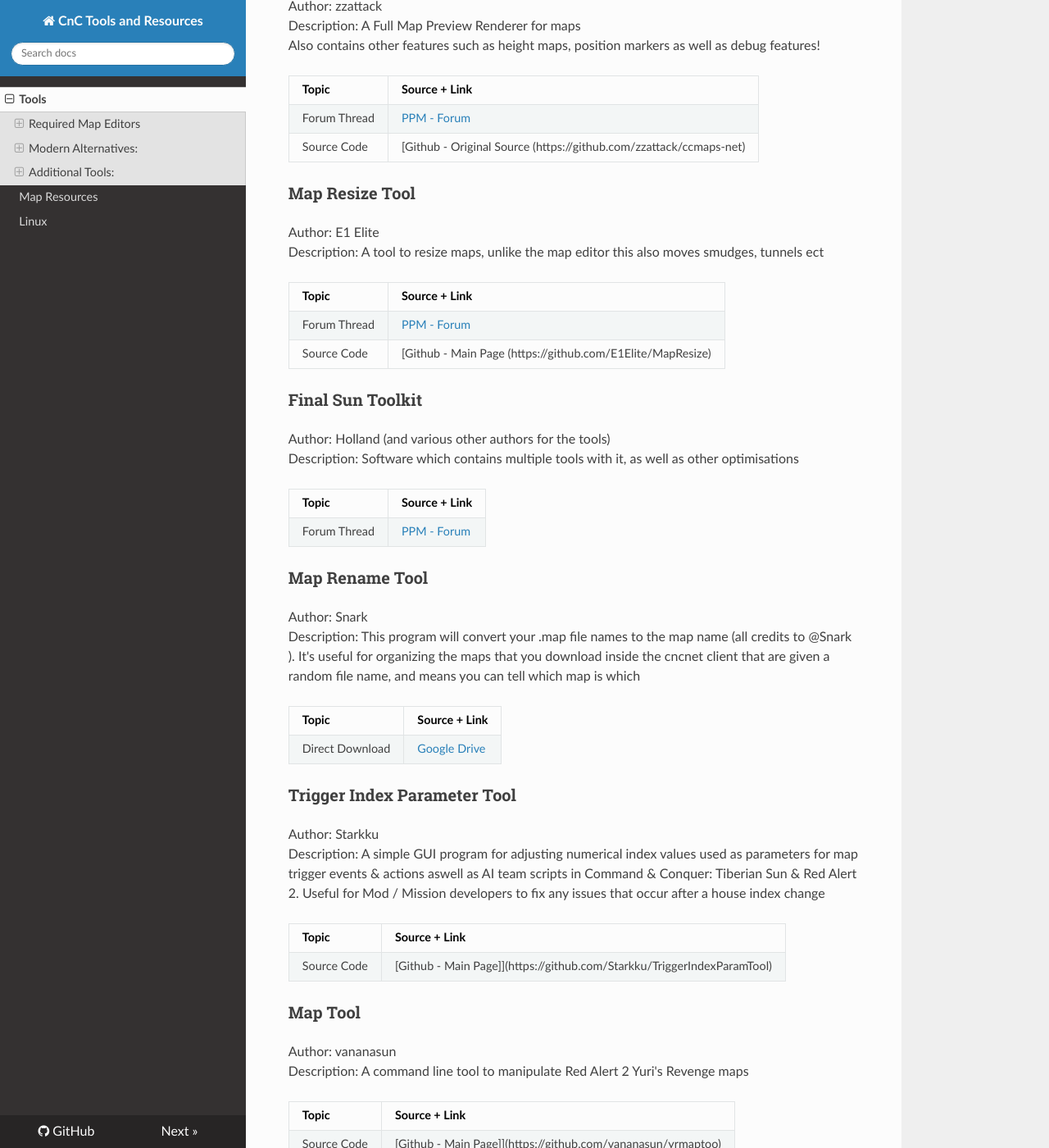
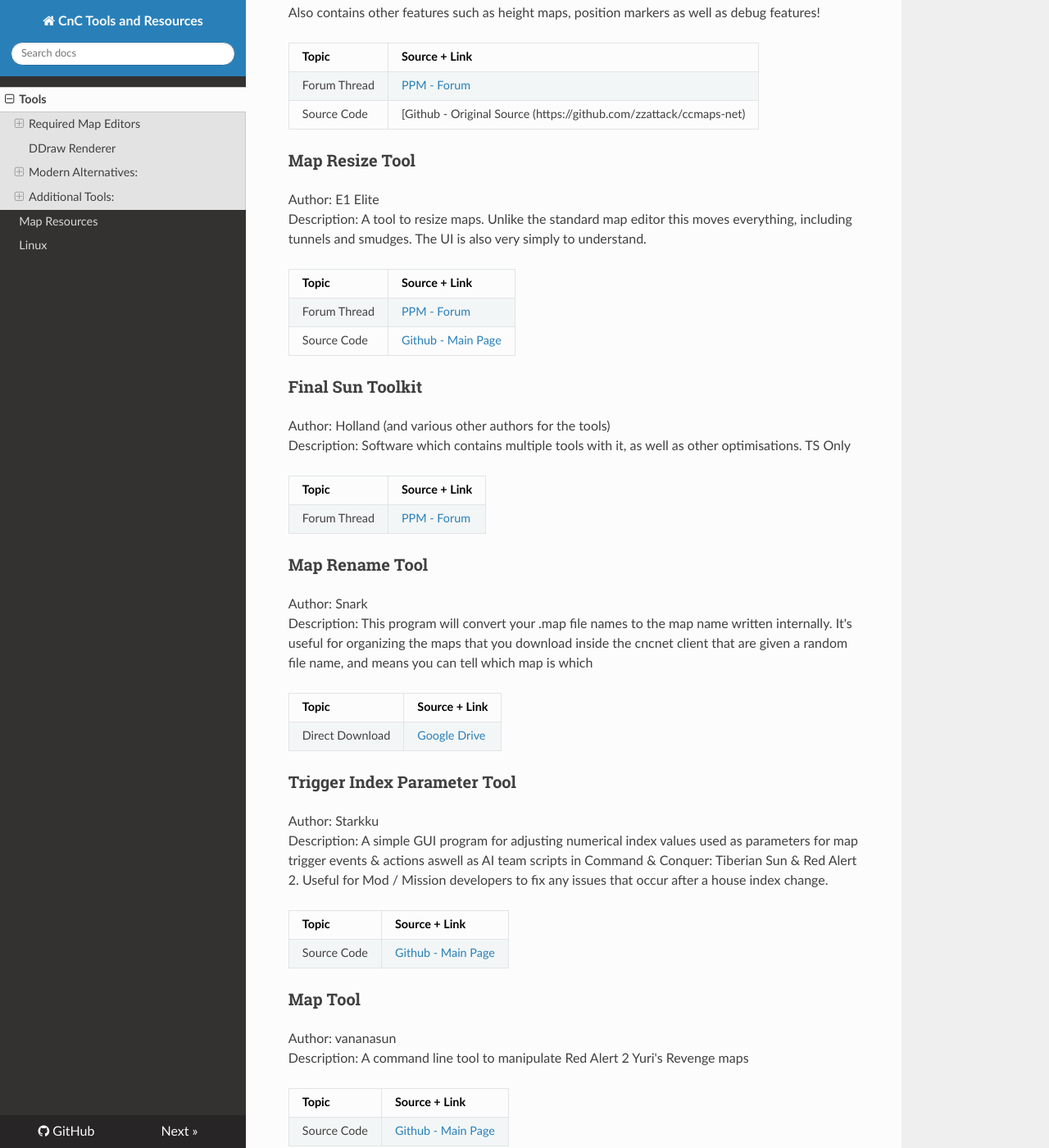
Before and after one commit to CatTanker/cnc_map_tool_guide, an MkDocs documentation site: the page built from docs/tools.md, in a window 1280 px wide and 1400 px high, scrolled down 4344 px. Shown: the whole window at 82% size. Built offline with MkDocs 1.6.1, drawn with Linux system fonts in a browser that asks for light colours; nearby versions of some CDN libraries; some of the changed text lies outside the part shown.

Commit message:
tools proofread

```diff
--- a/docs/tools.md
+++ b/docs/tools.md
@@ -87,7 +84,7 @@
 
 ### Map Conversion Tool <br />
 Author:  Starkku <br />
-Description: A tool which can convert the theatre, tiles, rules and overlay of maps.  <br />
+Description: A tool which can convert the theatre, tiles, rules and overlay of maps based off user-configurable scripts. Essential if you wish to change the theatre of a map.  <br />
 
 | Topic | Source + Link |
 | ------------ | ------------- |
@@ -111,7 +108,7 @@
 ### Wavemaker <br />
 Author: PTapioK <br />
 Description: A brilliant tool which streamlines the production of mission and survival maps <br />
-It allows manipulation of Triggers, Scripts, Taskforces, Teams and Variables on both a single and batch scale <br />
+It allows manipulation of Triggers, Scripts, Taskforces, Teams and Variables on both a single and batch scale through an easy-to-see user interface. <br />
 
 
 | Topic | Source + Link |
@@ -132,16 +129,16 @@
 
 ### Map Resize Tool <br />
 Author: E1 Elite <br />
-Description: A tool to resize maps, unlike the map editor this also moves smudges, tunnels ect <br />
+Description: A tool to resize maps. Unlike the standard map editor this moves everything, including tunnels and smudges. The UI is also very simply to understand. <br />
 
 | Topic | Source + Link |
 | ------------ | ------------- |
 | Forum Thread | [PPM - Forum](https://ppmforums.com/topic55391/mapresize/) |
-| Source Code| [Github - Main Page (https://github.com/E1Elite/MapResize) |
+| Source Code| [Github - Main Page](https://github.com/E1Elite/MapResize) |
 
 ### Final Sun Toolkit <br />
 Author: Holland (and various other authors for the tools) <br />
-Description: Software which contains multiple tools with it, as well as other optimisations <br />
+Description: Software which contains multiple tools with it, as well as other optimisations. TS Only <br />
 
 | Topic | Source + Link |
 | ------------ | ------------- |
@@ -149,7 +146,7 @@
 
 ### Map Rename Tool <br />
 Author: Snark <br />
-Description: This program will convert your .map file names to the map name (all credits to @Snark ). It's useful for organizing the maps that you download inside the cncnet client that are given a random file name, and means you can tell which map is which <br />
+Description: This program will convert your .map file names to the map name written internally. It's useful for organizing the maps that you download inside the cncnet client that are given a random file name, and means you can tell which map is which <br />
 
 | Topic | Source + Link |
 | ------------ | ------------- |
@@ -157,11 +154,11 @@
 
 ### Trigger Index Parameter Tool <br />
 Author: Starkku <br />
-Description: A simple GUI program for adjusting numerical index values used as parameters for map trigger events & actions aswell as AI team scripts in Command & Conquer: Tiberian Sun & Red Alert 2. Useful for Mod / Mission developers to fix any issues that occur after a house index change <br />
+Description: A simple GUI program for adjusting numerical index values used as parameters for map trigger events & actions aswell as AI team scripts in Command & Conquer: Tiberian Sun & Red Alert 2. Useful for Mod / Mission developers to fix any issues that occur after a house index change. <br />
 
 | Topic | Source + Link |
 | ------------ | ------------- |
-| Source Code | [Github - Main Page]](https://github.com/Starkku/TriggerIndexParamTool) |
+| Source Code | [Github - Main Page](https://github.com/Starkku/TriggerIndexParamTool) |
 
 ### Map Tool <br />
 Author: vananasun <br />
@@ -169,7 +166,7 @@
 
 | Topic | Source + Link |
 | ------------ | ------------- |
-| Source Code | [Github - Main Page]](https://github.com/vananasun/yrmaptoo) |
+| Source Code | [Github - Main Page](https://github.com/vananasun/yr-maptool) |
 
 ### MISTEST  Map Checker <br />
 Author: GE <br />
```
Also changed, not shown: other parts of docs/tools.md (+6 -9 lines).
